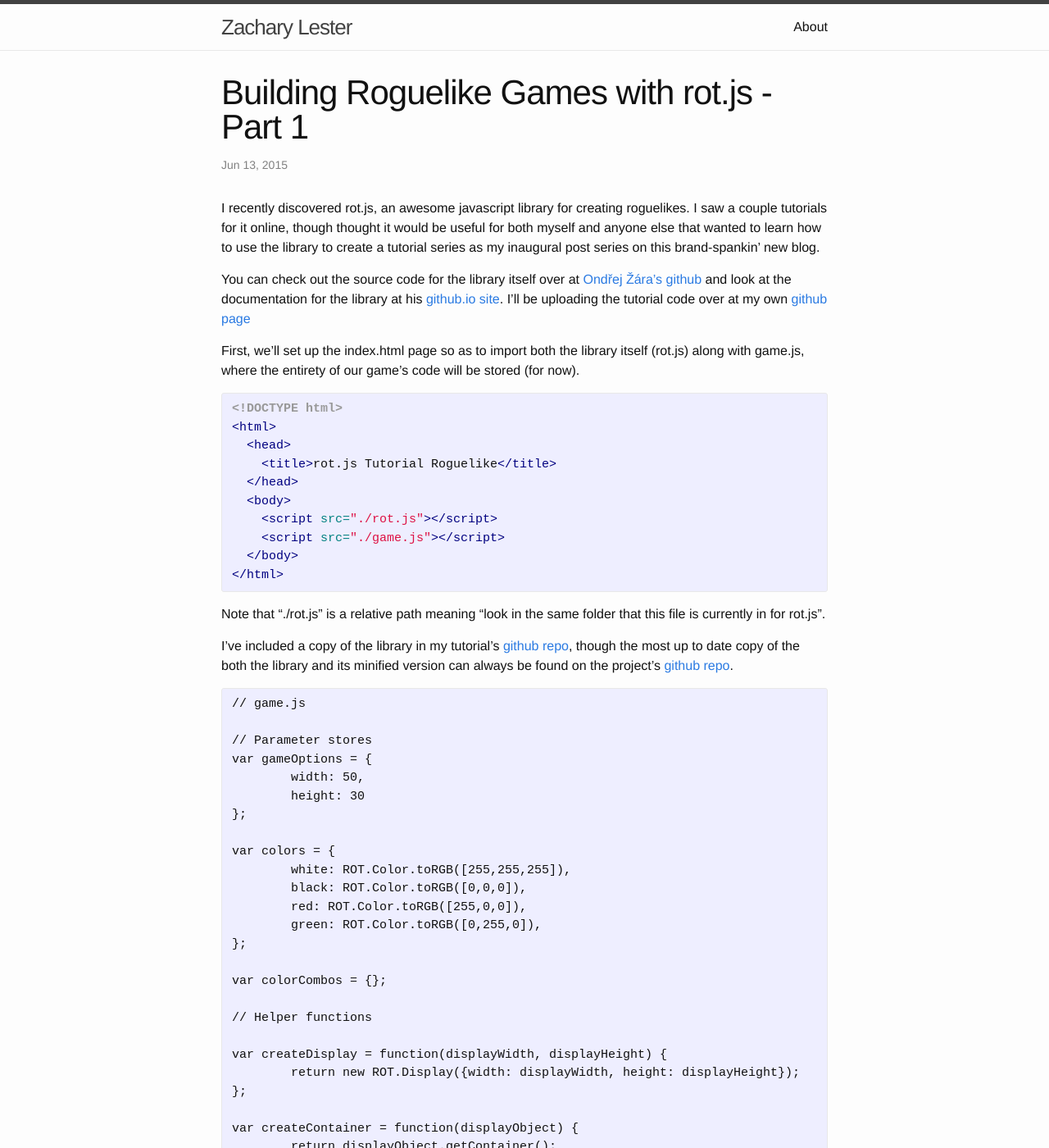
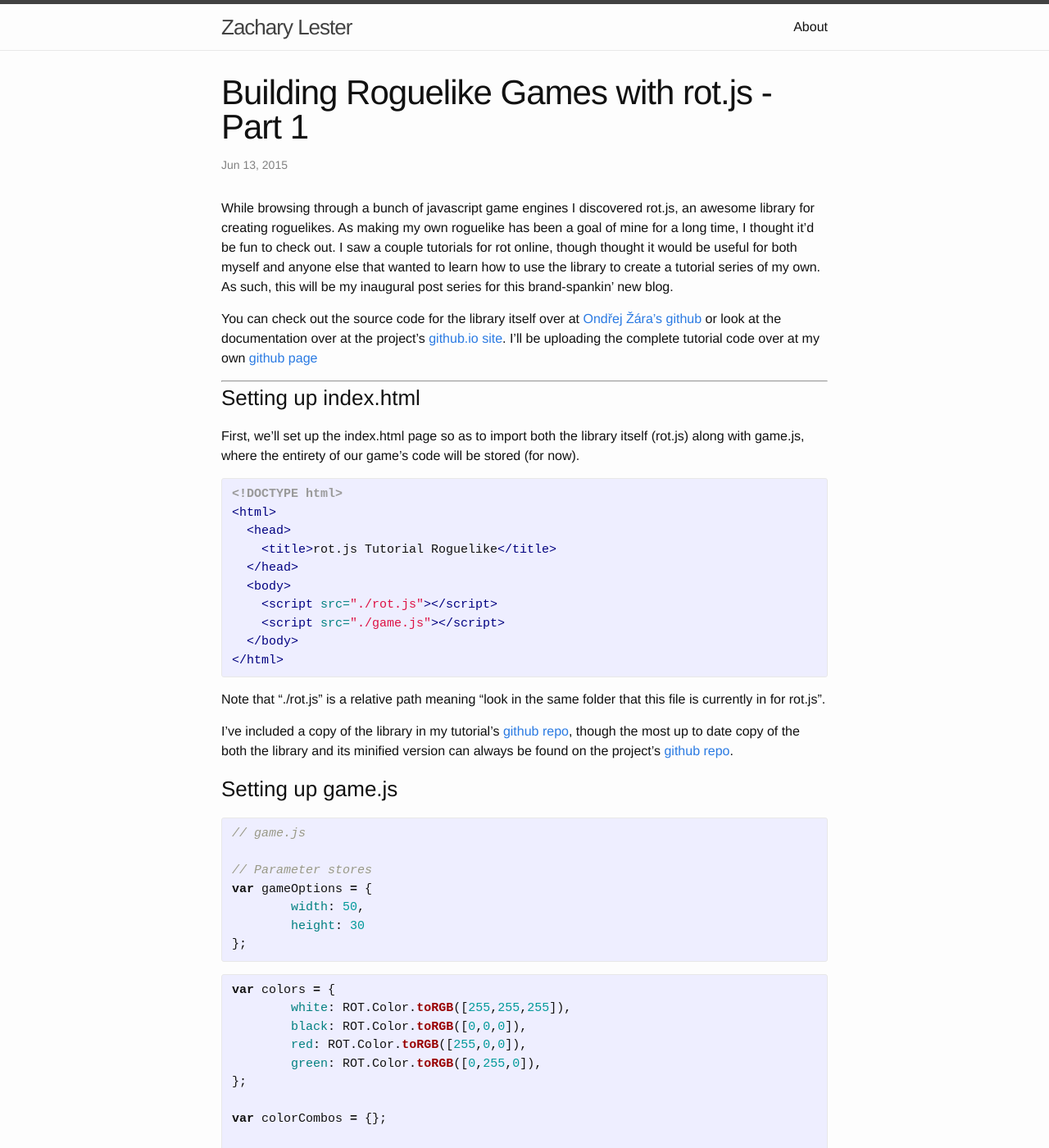
Before and after one commit to ZLester/zlester.github.io, a Jekyll site: the page built from _posts/2015-06-13-rot.js-tutorial-part-1.markdown, in a window 1280 px wide and 1400 px high. Shown: the whole window at 82% size. Built offline with Jekyll 4.4.1, drawn with Linux system fonts in a browser that asks for light colours; some of the changed text lies outside the part shown.

Commit message:
Update part 1

```diff
--- a/_posts/2015-06-13-rot.js-tutorial-part-1.markdown
+++ b/_posts/2015-06-13-rot.js-tutorial-part-1.markdown
@@ -1,12 +1,16 @@
 ---
 layout: post
 title:  "Building Roguelike Games with rot.js - Part 1"
-date:   2015-06-13 14:21:00
+date:   2015-06-13 14:21:01
 categories: rot.js javascript roguelikes tutorials
 ---
-I recently discovered rot.js, an awesome javascript library for creating roguelikes. I saw a couple tutorials for it online, though thought it would be useful for both myself and anyone else that wanted to learn how to use the library to create a tutorial series as my inaugural post series on this brand-spankin' new blog.
+While browsing through a bunch of javascript game engines I discovered rot.js, an awesome library for creating roguelikes. As making my own roguelike has been a goal of mine for a long time, I thought it'd be fun to check out. I saw a couple tutorials for rot online, though thought it would be useful for both myself and anyone else that wanted to learn how to use the library to create a tutorial series of my own. As such, this will be my inaugural post series for this brand-spankin' new blog.
 
-You can check out the source code for the library itself over at [Ondřej Žára's github][ozgithub] and look at the documentation for the library at his [github.io site][rot.js]. I'll be uploading the tutorial code over at my own [github page][projectgithub]
+You can check out the source code for the library itself over at [Ondřej Žára's github][ozgithub] or look at the documentation over at the project's [github.io site][rot.js]. I'll be uploading the complete tutorial code over at my own [github page][projectgithub]
+
+***
+
+### Setting up index.html
 
 First, we'll set up the index.html page so as to import both the library itself (rot.js) along with game.js, where the entirety of our game's code will be stored (for now).
 
@@ -27,7 +31,9 @@ Note that "./rot.js" is a relative path meaning "look in the same folder that th
 
 I've included a copy of the library in my tutorial's [github repo][projectgithub], though the most up to date copy of the both the library and its minified version can always be found on the project's [github repo][ozgithub].
 
-{% highlight html %}
+### Setting up game.js
+
+{% highlight javascript %}
 // game.js
 
 // Parameter stores
@@ -36,6 +42,8 @@ var gameOptions = {
 	height: 30
 };
 
+{% endhighlight %}
+{% highlight javascript %}
 var colors = {
 	white: ROT.Color.toRGB([255,255,255]),
 	black: ROT.Color.toRGB([0,0,0]),
```
